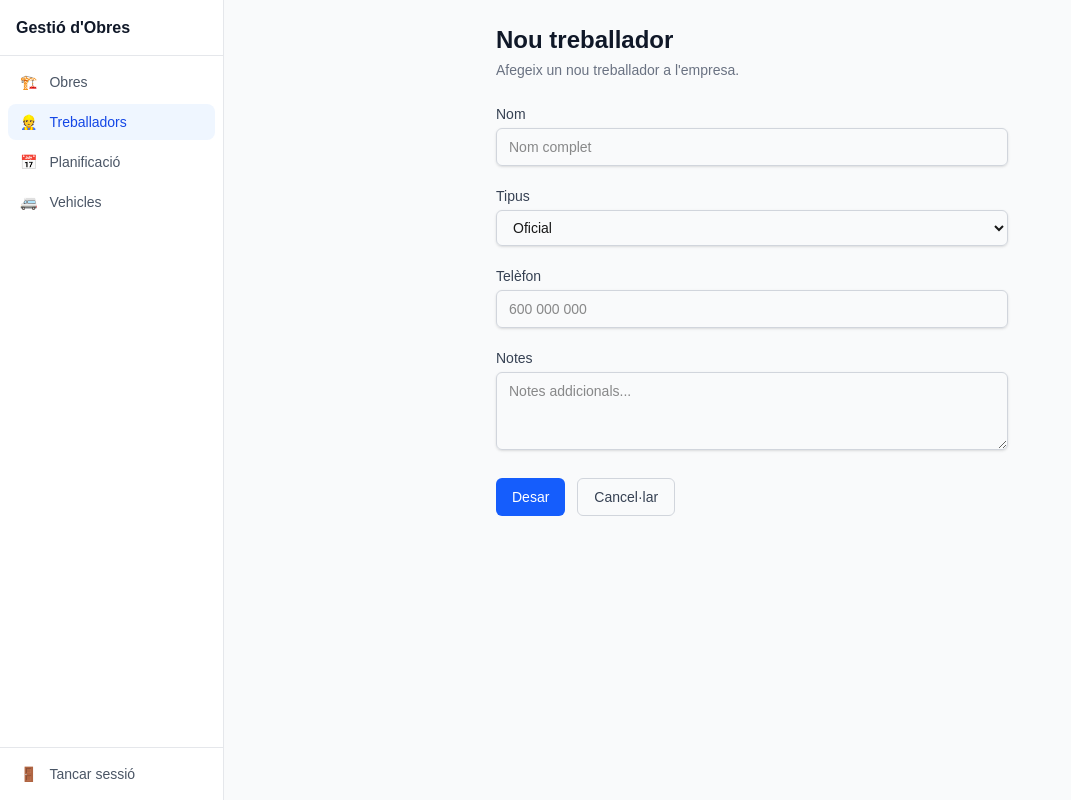
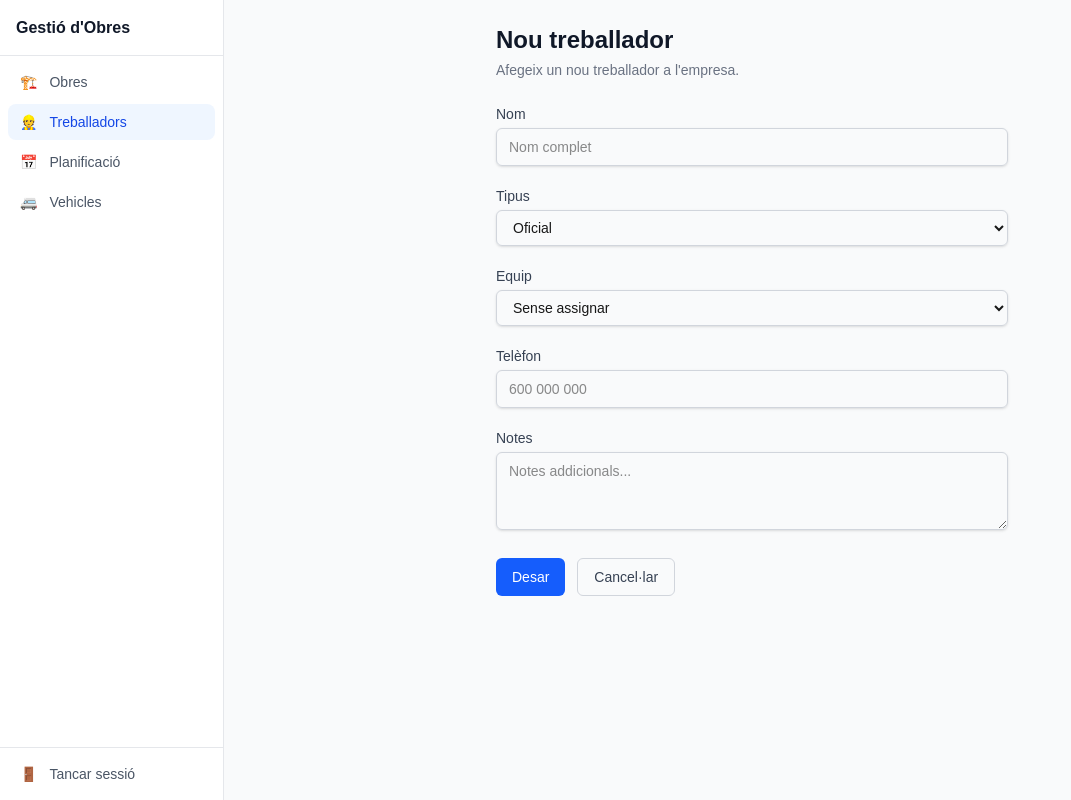
Before and after one commit to old-to-new/nandu-obres, a Next.js app: page /treballadors/nou in a window 1280 px wide. Shown: the whole page, without its empty margins (0-1071 px from the left). Built offline with nearby package versions, Linux system fonts and the light colour scheme.

Commit message:
feat: TreballadorForm + actions - afegir camp encarregat (assignació d'equip)
Nou select 'Equip' al formulari amb Sense assignar / Equip Nandu / Equip Pare.
createTreballador i updateTreballador llegeixen i persisteixen encarregat.
Valor buit del select → null a la DB.

```diff
--- a/src/app/(dashboard)/treballadors/actions.ts
+++ b/src/app/(dashboard)/treballadors/actions.ts
@@ -3,7 +3,7 @@
 import { createClient } from '@/lib/supabase/server'
 import { revalidatePath } from 'next/cache'
 import { redirect } from 'next/navigation'
-import type { TipusTreballador } from '@/lib/types/database'
+import type { TipusTreballador, EncarregatTreballador } from '@/lib/types/database'
 
 export async function createTreballador(formData: FormData) {
   const supabase = await createClient()
@@ -12,12 +12,15 @@ export async function createTreballador(formData: FormData) {
   const tipus = formData.get('tipus') as TipusTreballador
   const telefon = (formData.get('telefon') as string) || null
   const notes = (formData.get('notes') as string) || null
+  const encarregatRaw = (formData.get('encarregat') as string) || null
+  const encarregat = (encarregatRaw as EncarregatTreballador | null) || null
 
   const { error } = await supabase.from('treballadors').insert({
     nom,
     tipus,
     telefon,
     notes,
+    encarregat,
   })
 
   if (error) throw new Error(error.message)
@@ -33,10 +36,12 @@ export async function updateTreballador(id: string, formData: FormData) {
   const tipus = formData.get('tipus') as TipusTreballador
   const telefon = (formData.get('telefon') as string) || null
   const notes = (formData.get('notes') as string) || null
+  const encarregatRaw = (formData.get('encarregat') as string) || null
+  const encarregat = (encarregatRaw as EncarregatTreballador | null) || null
 
   const { error } = await supabase
     .from('treballadors')
-    .update({ nom, tipus, telefon, notes })
+    .update({ nom, tipus, telefon, notes, encarregat })
     .eq('id', id)
 
   if (error) throw new Error(error.message)
--- a/src/components/treballadors/TreballadorForm.tsx
+++ b/src/components/treballadors/TreballadorForm.tsx
@@ -1,12 +1,18 @@
 'use client'
 
-import type { Treballador, TipusTreballador } from '@/lib/types/database'
+import type { Treballador, TipusTreballador, EncarregatTreballador } from '@/lib/types/database'
 
 const TIPUS_OPTIONS: { value: TipusTreballador; label: string }[] = [
   { value: 'oficial', label: 'Oficial' },
   { value: 'oficial_2a', label: 'Oficial 2a' },
   { value: 'peo', label: 'Peó' },
   { value: 'altre', label: 'Altre' },
+]
+
+const ENCARREGAT_OPTIONS: { value: EncarregatTreballador | ''; label: string }[] = [
+  { value: '', label: 'Sense assignar' },
+  { value: 'nandu', label: 'Equip Nandu' },
+  { value: 'pare', label: 'Equip Pare' },
 ]
 
 interface TreballadorFormProps {
@@ -51,6 +57,27 @@ export function TreballadorForm({ action, treballador }: TreballadorFormProps) {
           className="mt-1 block w-full rounded-md border border-gray-300 px-3 py-2 text-sm shadow-sm focus:border-blue-500 focus:outline-none focus:ring-1 focus:ring-blue-500"
         >
           {TIPUS_OPTIONS.map((opt) => (
+            <option key={opt.value} value={opt.value}>
+              {opt.label}
+            </option>
+          ))}
+        </select>
+      </div>
+
+      <div>
+        <label
+          htmlFor="encarregat"
+          className="block text-sm font-medium text-gray-700"
+        >
+          Equip
+        </label>
+        <select
+          id="encarregat"
+          name="encarregat"
+          defaultValue={treballador?.encarregat ?? ''}
+          className="mt-1 block w-full rounded-md border border-gray-300 px-3 py-2 text-sm shadow-sm focus:border-blue-500 focus:outline-none focus:ring-1 focus:ring-blue-500"
+        >
+          {ENCARREGAT_OPTIONS.map((opt) => (
             <option key={opt.value} value={opt.value}>
               {opt.label}
             </option>
```
Also changed, not shown: 2 other files (tests, documents, lock files or other folders).
